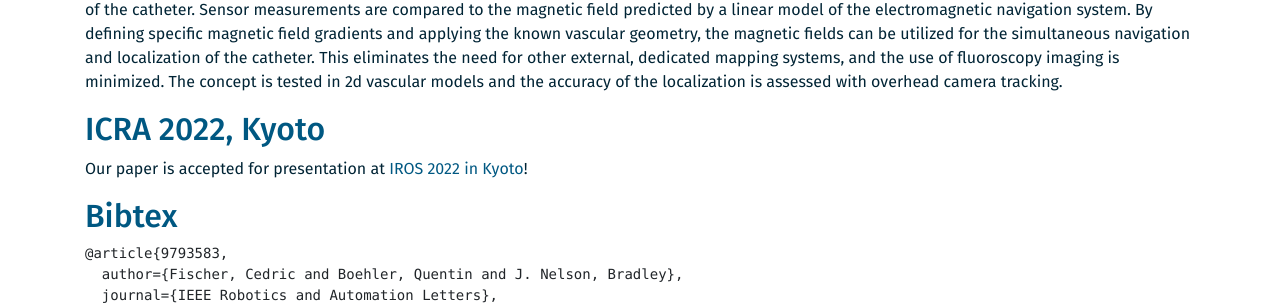
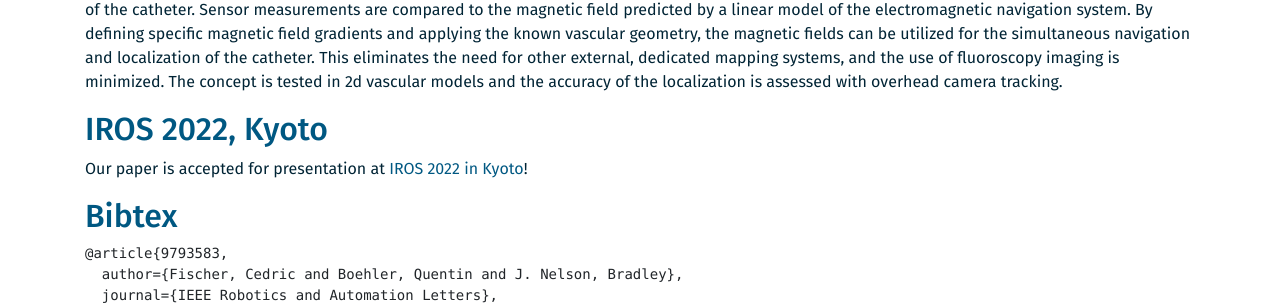
Before and after one commit to ethz-msrl/MSRL_Publications, a Jekyll site: the page built from _posts/2022-06-10-localization_hall_sensor.markdown, in a window 1280 px wide. Shown: the part 1167-1474 px from the top of the page. Built offline with Jekyll 4.4.1, drawn with Linux system fonts in a browser that asks for light colours.

Commit message:
Typo conf name

```diff
--- a/_posts/2022-06-10-localization_hall_sensor.markdown
+++ b/_posts/2022-06-10-localization_hall_sensor.markdown
@@ -43,7 +43,7 @@
 ## Abstract ##
 Remote magnetic navigation offers an ideal platform for automated catheter navigation. Magnetically guided catheters show great dexterity and can reach locations that are otherwise challenging to access. By automating aspects of catheterization procedures, we can simplify and expedite the procedure to allow surgeons to focus on other critical tasks during the surgery. In this article, we describe an automation strategy that is based on the center line of extracted and registered vascular geometries. Position feedback is accomplished with a Hall-effect sensor embedded near the distal end of the catheter. Sensor measurements are compared to the magnetic field predicted by a linear model of the electromagnetic navigation system. By defining specific magnetic field gradients and applying the known vascular geometry, the magnetic fields can be utilized for the simultaneous navigation and localization of the catheter. This eliminates the need for other external, dedicated mapping systems, and the use of fluoroscopy imaging is minimized. The concept is tested in 2d vascular models and the accuracy of the localization is assessed with overhead camera tracking.
 
-## ICRA 2022, Kyoto ##
+## IROS 2022, Kyoto ##
 
 Our paper is accepted for presentation at [IROS 2022 in Kyoto](https://iros2022.org/)!
 
```
